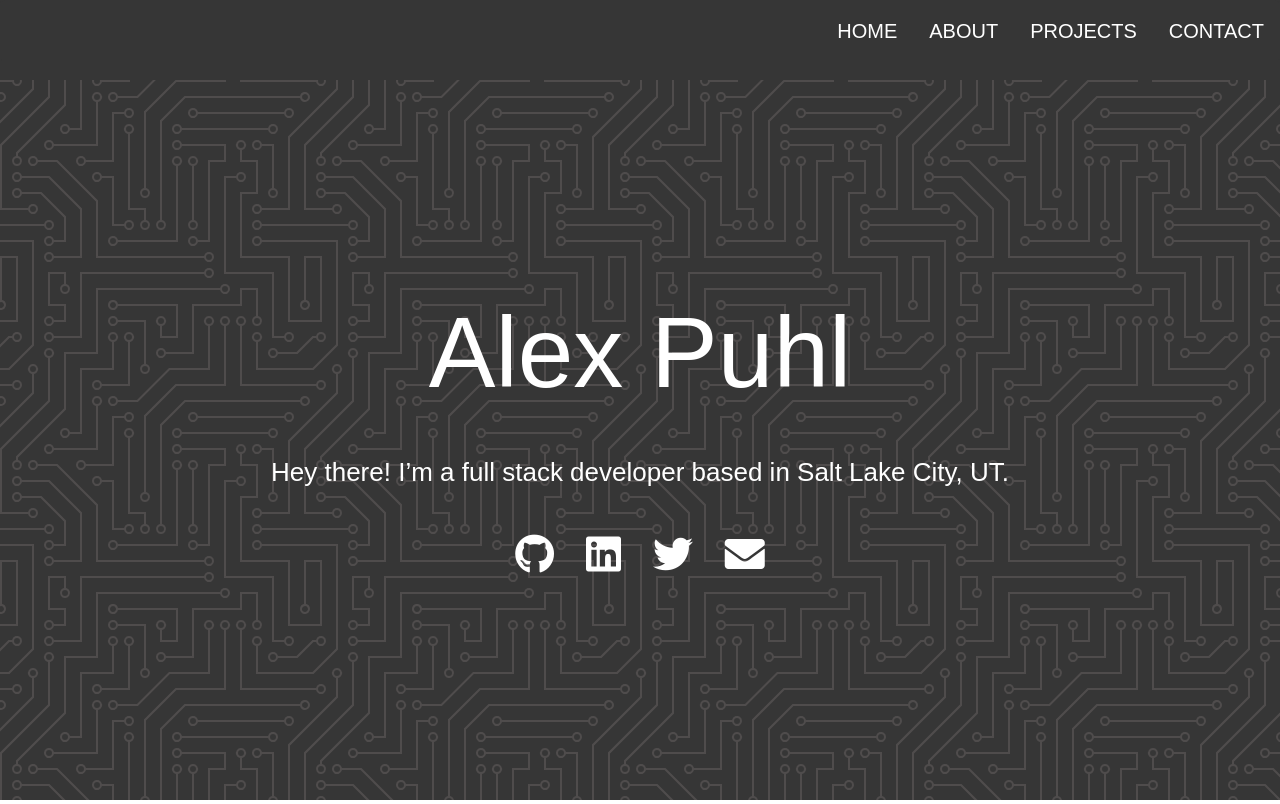
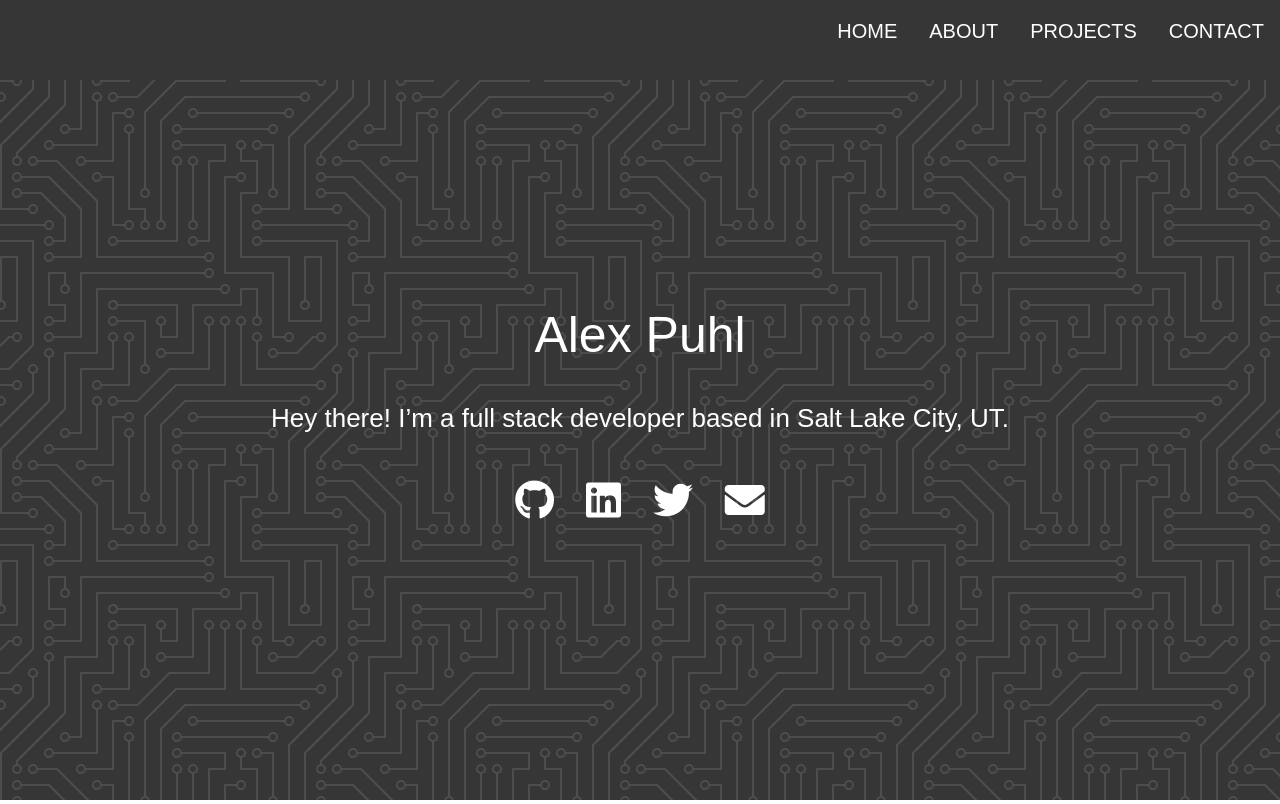
Before and after one commit to AlexanderPuhl/old_portfolio, a PHP site: page /index.html in a window 1280 px wide. Shown: the top 804 px of the page. Run offline with PHP 8.4, Linux system fonts and the light colour scheme; some libraries are stand-ins or nearby versions.

Commit message:
reduced h1 font size

```diff
--- a/styles/index.css
+++ b/styles/index.css
@@ -60,6 +60,11 @@ fieldset {
 }
 form {
   margin-top: 16px;
+}
+h1 {
+  font-size: 50px;
+  font-weight: 100;
+  margin-bottom: 0;
 }
 h2 {
   font-size: 36px;
@@ -170,11 +175,7 @@ header {
   min-height: calc(100vh);
   padding: 20px 10px;
 }
-header h1 {
-  font-size: 100px;
-  font-weight: 100;
-  margin-bottom: 0;
-}
+
 header p {
   font-size: 26px;
 }
```
